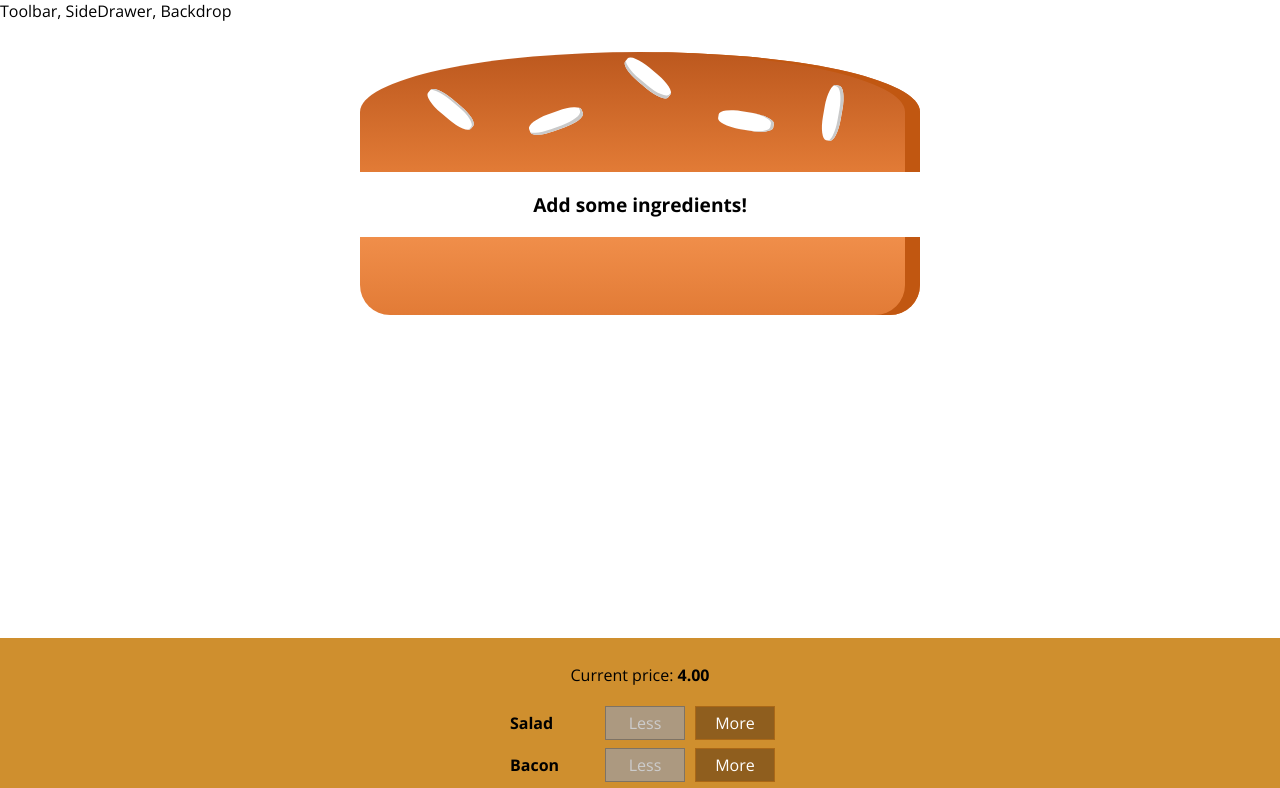
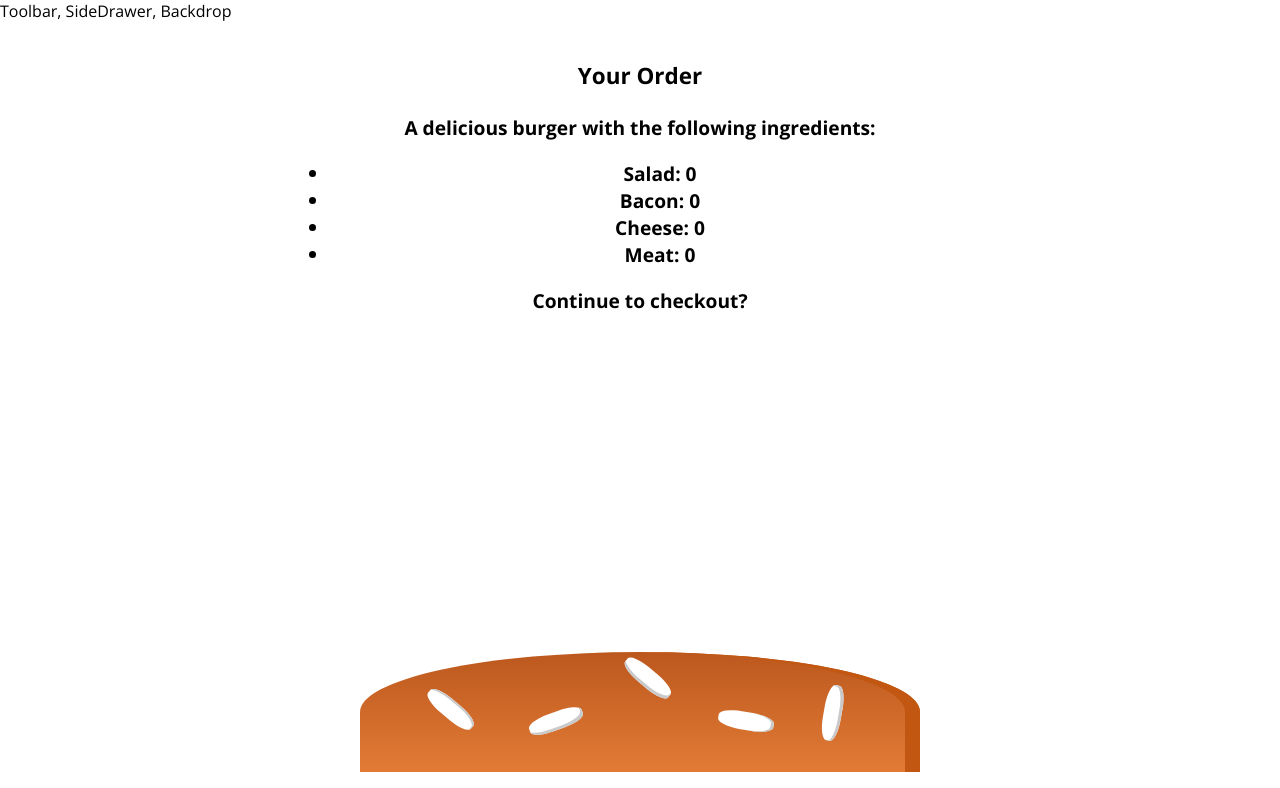
Before and after one commit to kacperkapusciak/Burger-App-React, a React (Create React App) app: page / in a window 1280 px wide. Shown: the top 788 px of the page. Built offline with nearby package versions, Linux system fonts and the light colour scheme.

Commit message:
Implemented the modal

```diff
--- a/src/containers/BurgerBuilder/BurderBuilder.js
+++ b/src/containers/BurgerBuilder/BurderBuilder.js
@@ -1,7 +1,8 @@
 import React, {Component} from 'react';
 import Burger from '../../components/Burger/Burger'
 import BuildControls from '../../components/Burger/BuildControls/BuildControls';
-
+import Modal from '../../components/UI/Modal/Modal';
+import OrderSummary from '../../components/Burger/OrderSummary/OrderSummary';
 const INGREDIENT_PRICES = {
   salad: 0.5,
   bacon: 0.7,
@@ -80,6 +81,9 @@
     }
     return (
       <>
+        <Modal>
+          <OrderSummary ingredients={this.state.ingredients} />
+        </Modal>
         <Burger ingredients={this.state.ingredients}/>
         <BuildControls
           ingredientAdded={this.addIngredientHandler}
```
